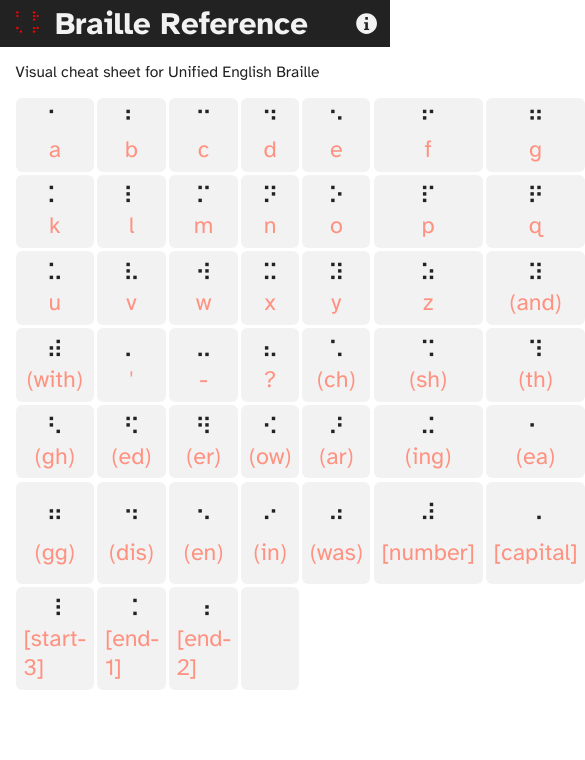
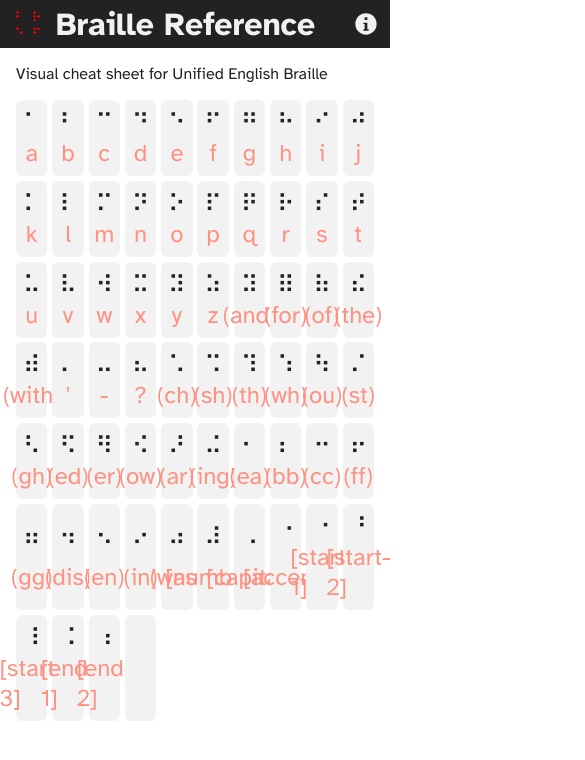
Before and after one commit to mbdeaton/bref, a React (Create React App) app: page / in a window 390 px wide. Shown: the top 760 px of the page, 585 px wide, since content can reach past the window. Built offline with nearby package versions, Linux system fonts and the light colour scheme.

Commit message:
Make responsive params more sensible

```diff
--- a/src/App.css
+++ b/src/App.css
@@ -11,7 +11,7 @@
   --font-stack: "Atkinson Hyperlegible", sans-serif;
   --font-strong: 700 var(--font-stack);
   --font-default: 400 var(--font-stack);
-  --margin-page: 2vmin;
+  --margin-page: 1rem;
 }
 
 * {
@@ -28,12 +28,6 @@ body {
 .description {
   margin: var(--margin-page);
   font: var(--font-default);
-  font-size: var(--margin-page);
+  font-size: 1rem;
   color: var(--color-dark);
 }
-
-@media only screen and (max-width: 415px) {
-  :root {
-    --margin-page: 4vmin;
-  }
-}
--- a/src/AppBar.css
+++ b/src/AppBar.css
@@ -1,6 +1,6 @@
 .app-bar {
   background-color: var(--color-dark);
-  height: calc(3 * var(--margin-page));
+  height: 3rem;
   display: flex;
   align-items: center;
   justify-content: space-between;
@@ -9,16 +9,16 @@
 .app-bar .app-name {
   color: var(--color-light);
   flex: 1;
-  font-size: calc(2 * var(--margin-page));
+  font-size: 2rem;
 }
 
 .app-bar .logo {
-  height: calc(2 * var(--margin-page));
+  height: 2rem;
   margin: auto 12px;
 }
 
 .app-bar svg {
-  height: calc(2 * var(--margin-page));
-  margin: auto calc(0.5 * var(--margin-page));
+  height: 2rem;
+  margin: auto 0.5rem;
   fill: var(--color-light);
 }
--- a/src/RefCell.css
+++ b/src/RefCell.css
@@ -2,7 +2,7 @@
   min-height: calc(4 * var(--margin-page));
   padding: calc(0.5 * var(--margin-page));
   background-color: var(--color-light);
-  font-size: calc(1.5 * var(--margin-page));
+  font-size: 1.5rem;
   border-radius: calc(0.4 * var(--margin-page));
   display: flex;
   flex-direction: column;
@@ -17,3 +17,9 @@
 .english {
   color: var(--color-accent-light);
 }
+
+@media only screen and (min-width: 415px) {
+  .ref-cell {
+    font-size: 1.2rem;
+  }
+}
--- a/src/RefTable.css
+++ b/src/RefTable.css
@@ -1,6 +1,6 @@
 .ref-table {
   margin: var(--margin-page);
   display: grid;
-  grid-template-columns: repeat(10, 1fr);
-  gap: calc(0.2 * var(--margin-page));
+  grid-template-columns: repeat(10, minmax(0, 1fr));
+  gap: calc(0.3 * var(--margin-page));
 }
```
